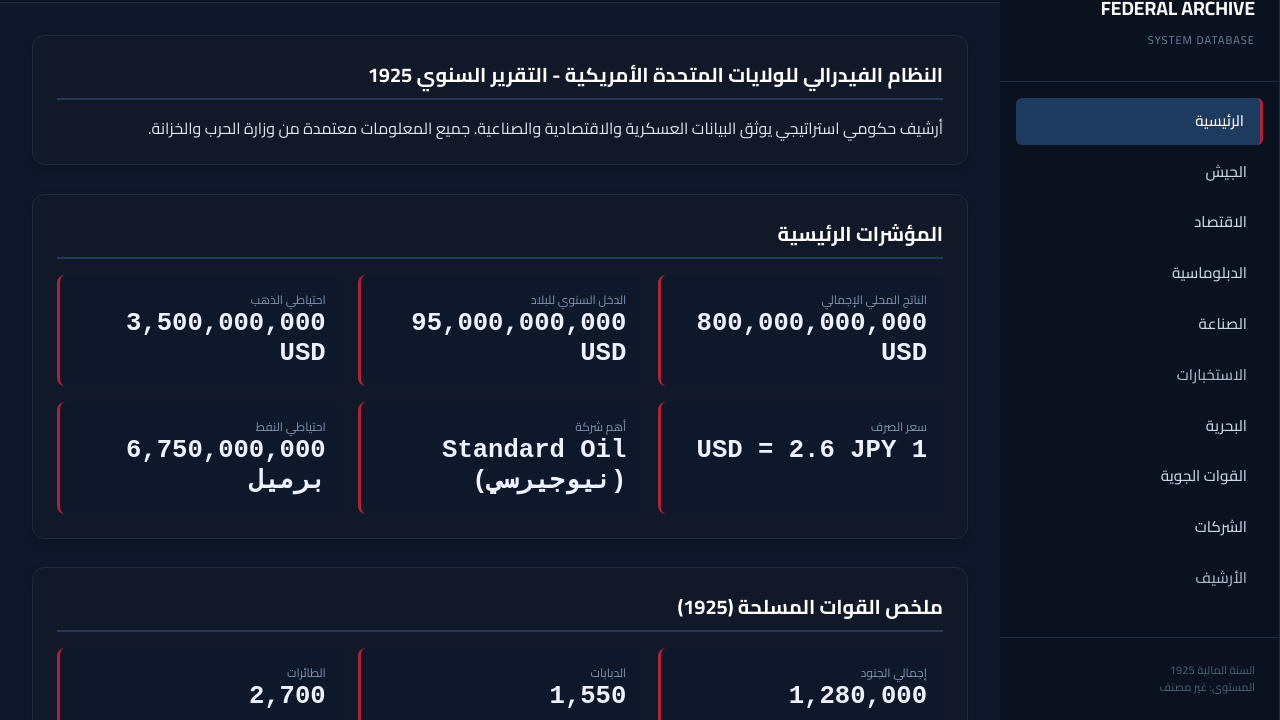
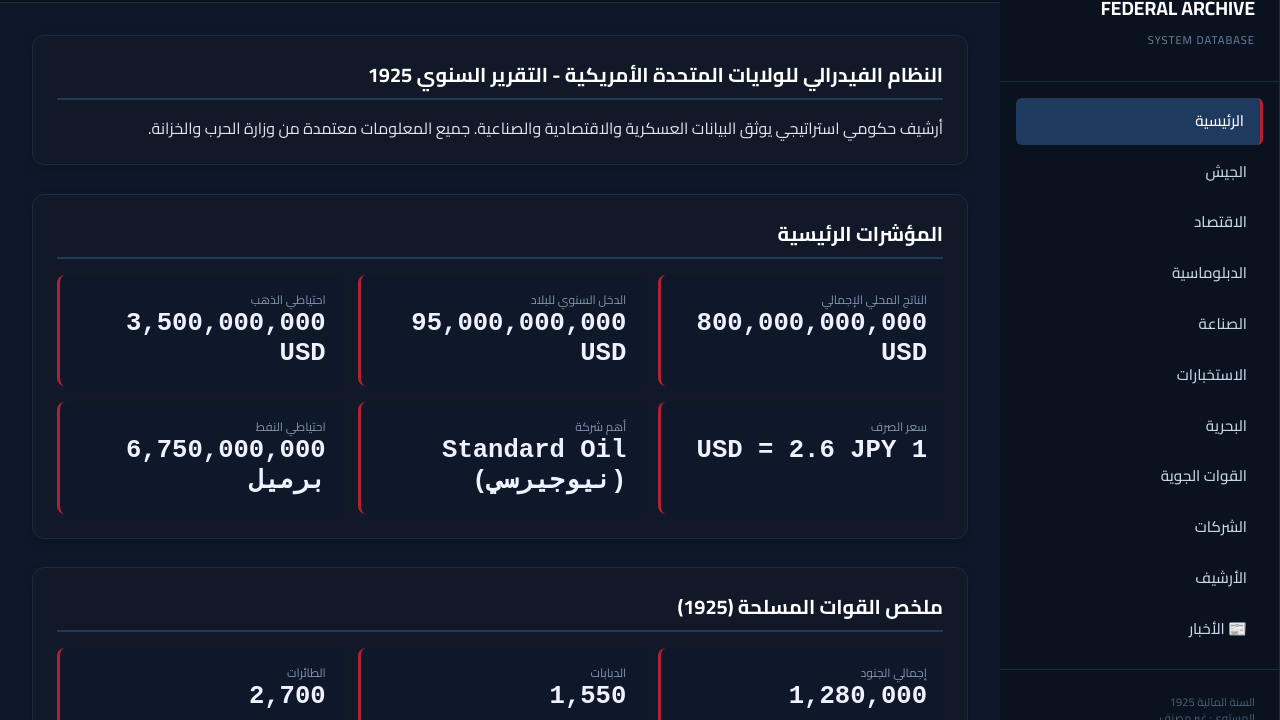
Before and after one commit to Edward-Xh-svg/andromeda-core, a plain HTML site: page index.html in a window 1280 px wide. Shown: the part 80-800 px from the top of the page. Drawn offline with Linux system fonts and the light colour scheme.

Commit message:
Update index.html

```diff
--- a/index.html
+++ b/index.html
@@ -16,16 +16,17 @@
             <div class="sidebar-title">FEDERAL ARCHIVE<br><span>SYSTEM DATABASE</span></div>
         </div>
         <nav class="sidebar-nav">
-            <a href="#" data-page="home" class="nav-link active">الرئيسية</a>
+            <a href="#" data-page="home" class="nav-link">الرئيسية</a>
             <a href="#" data-page="military" class="nav-link">الجيش</a>
             <a href="#" data-page="economy" class="nav-link">الاقتصاد</a>
             <a href="#" data-page="diplomacy" class="nav-link">الدبلوماسية</a>
             <a href="#" data-page="industry" class="nav-link">الصناعة</a>
-            <a href="#" data-page="intel" class="nav-link restricted-link">الاستخبارات</a>
+            <a href="#" data-page="intel" class="nav-link">الاستخبارات</a>
             <a href="#" data-page="navy" class="nav-link">البحرية</a>
             <a href="#" data-page="airforce" class="nav-link">القوات الجوية</a>
             <a href="#" data-page="corporations" class="nav-link">الشركات</a>
-            <a href="#" data-page="archive" class="nav-link restricted-link">الأرشيف</a>
+            <a href="#" data-page="archive" class="nav-link">الأرشيف</a>
+            <a href="#" data-page="news" class="nav-link news-link">📰 الأخبار</a>
         </nav>
         <div class="sidebar-footer">
             <div>السنة المالية 1925</div>
```
